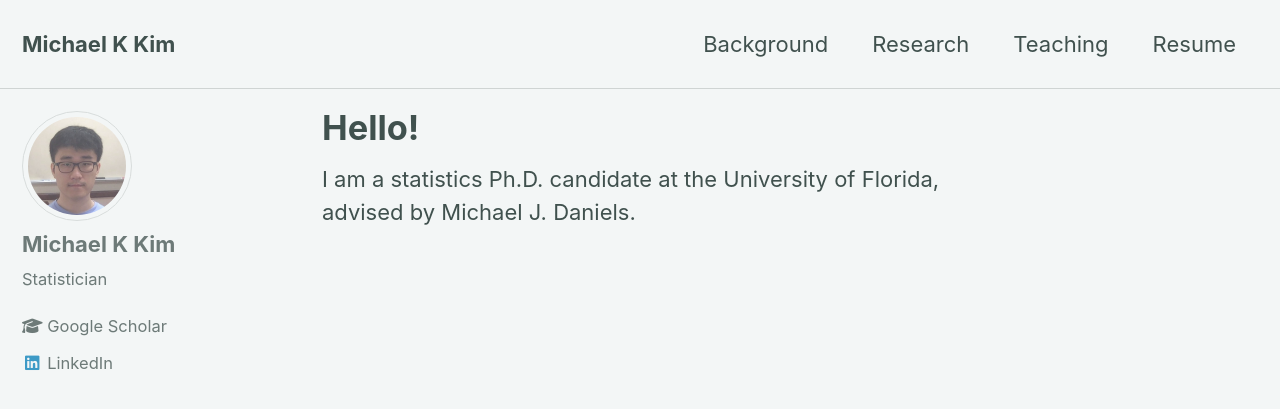
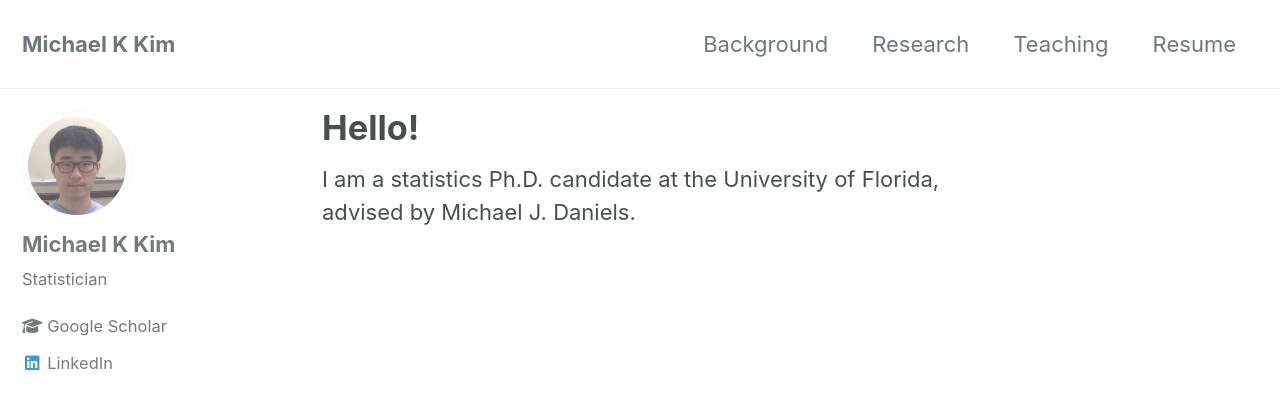
Before and after one commit to michaelkkim/michaelkkim.github.io, a Jekyll site: the page built from index.html, in a window 1280 px wide and 900 px high. Shown: the top 409 px of the window. Built offline with Jekyll 4.4.1, drawn with Linux system fonts in a browser that asks for light colours; cached includes are drawn as plain includes; nearby versions of some CDN libraries; the list of posts is cut into pages by our own code.

Commit message:
Update _config.yml

```diff
--- a/_config.yml
+++ b/_config.yml
@@ -12,7 +12,7 @@
 
 # theme                  : "minimal-mistakes-jekyll"
 # remote_theme           : "mmistakes/minimal-mistakes"
-minimal_mistakes_skin    : "mint" # "air", "aqua", "contrast", "default", "dark", "dirt", "neon", "mint", "plum", "sunrise"
+minimal_mistakes_skin    : "default" # "air", "aqua", "contrast", "default", "dark", "dirt", "neon", "mint", "plum", "sunrise"
 
 # Site Settings
 locale                   : "en-US"
```
